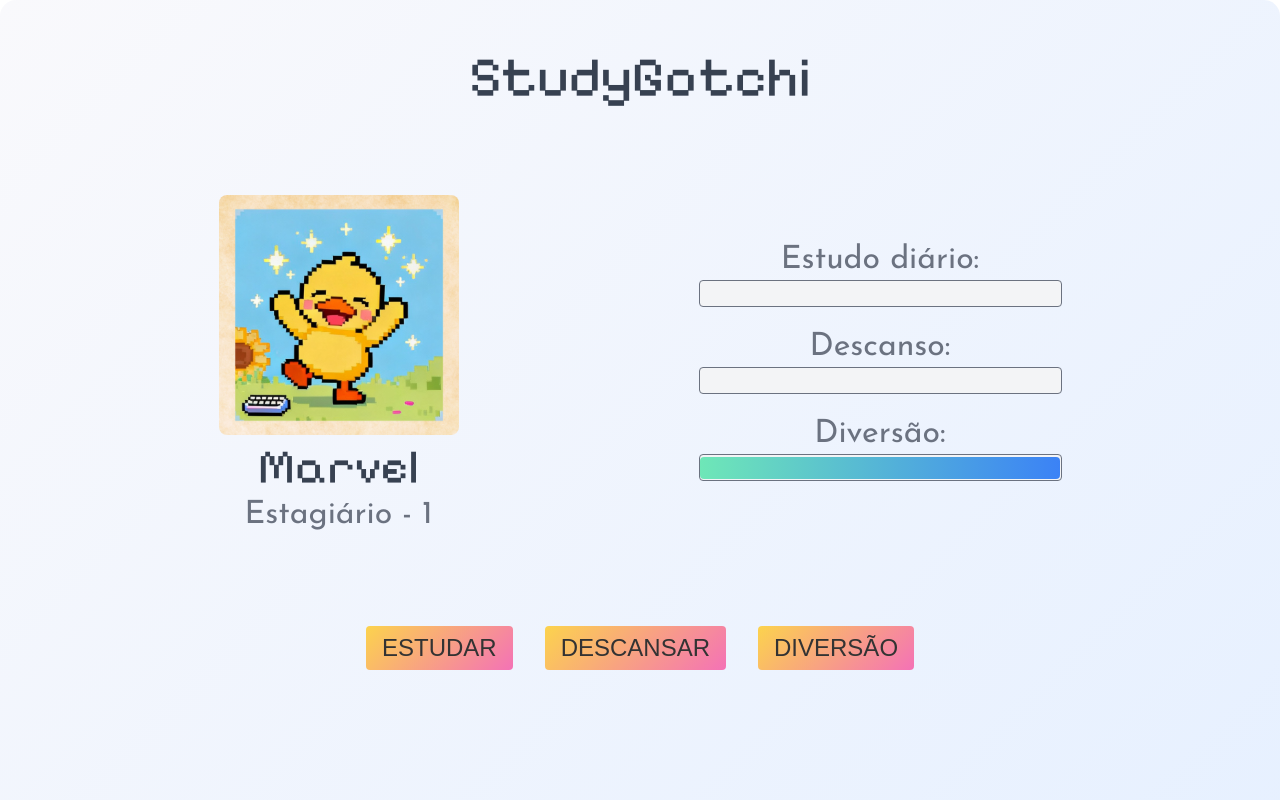
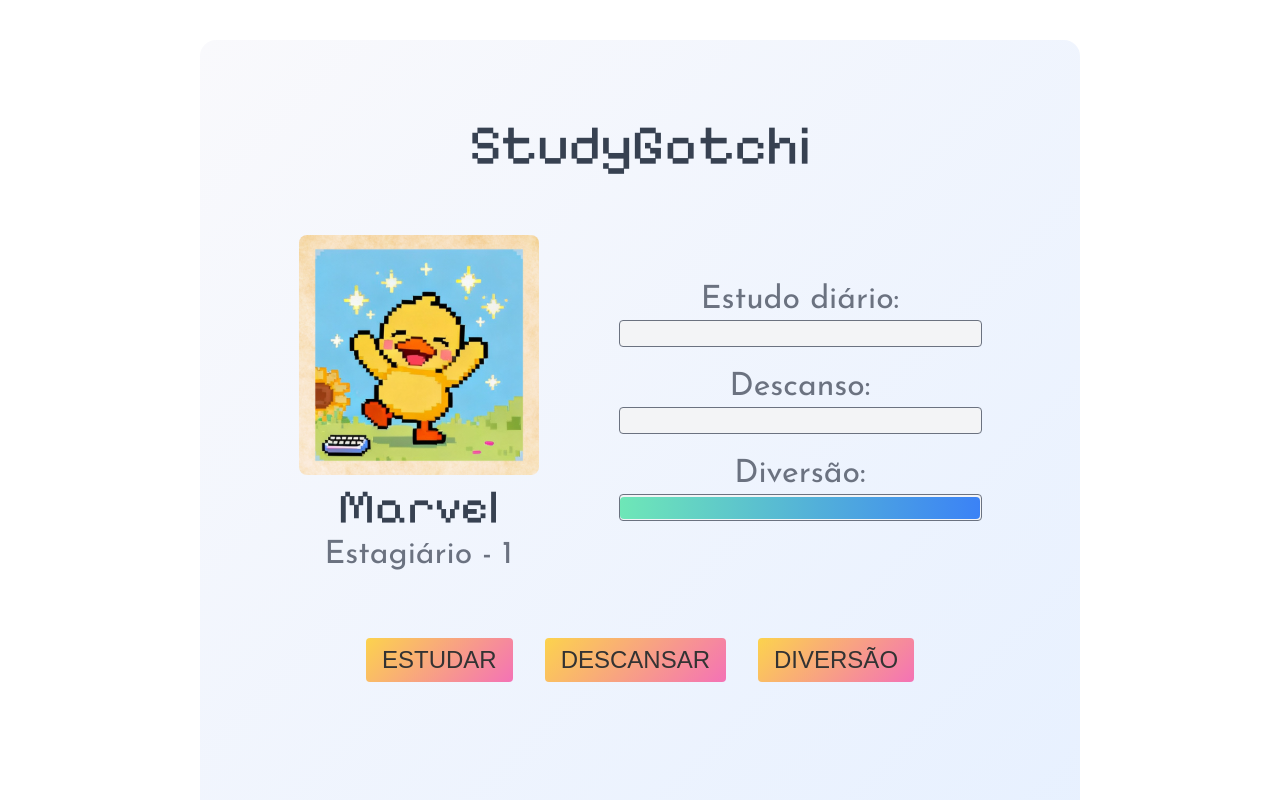
Before and after one commit to Natalia-Timote/tamagotchi, a React (Vite) app: page / in a window 1280 px wide. Shown: the top 800 px of the page. Built offline with nearby package versions, Linux system fonts and the light colour scheme.

Commit message:
Melhorando visual em computadores

```diff
--- a/App.css
+++ b/App.css
@@ -125,7 +125,7 @@ p {
 
 @media (min-width: 1200px) {
     main {
-        gap: 80px 240px;
         padding: 40px 400px 40px 400px;
+        margin: 40px 200px;
     }
 }
```
